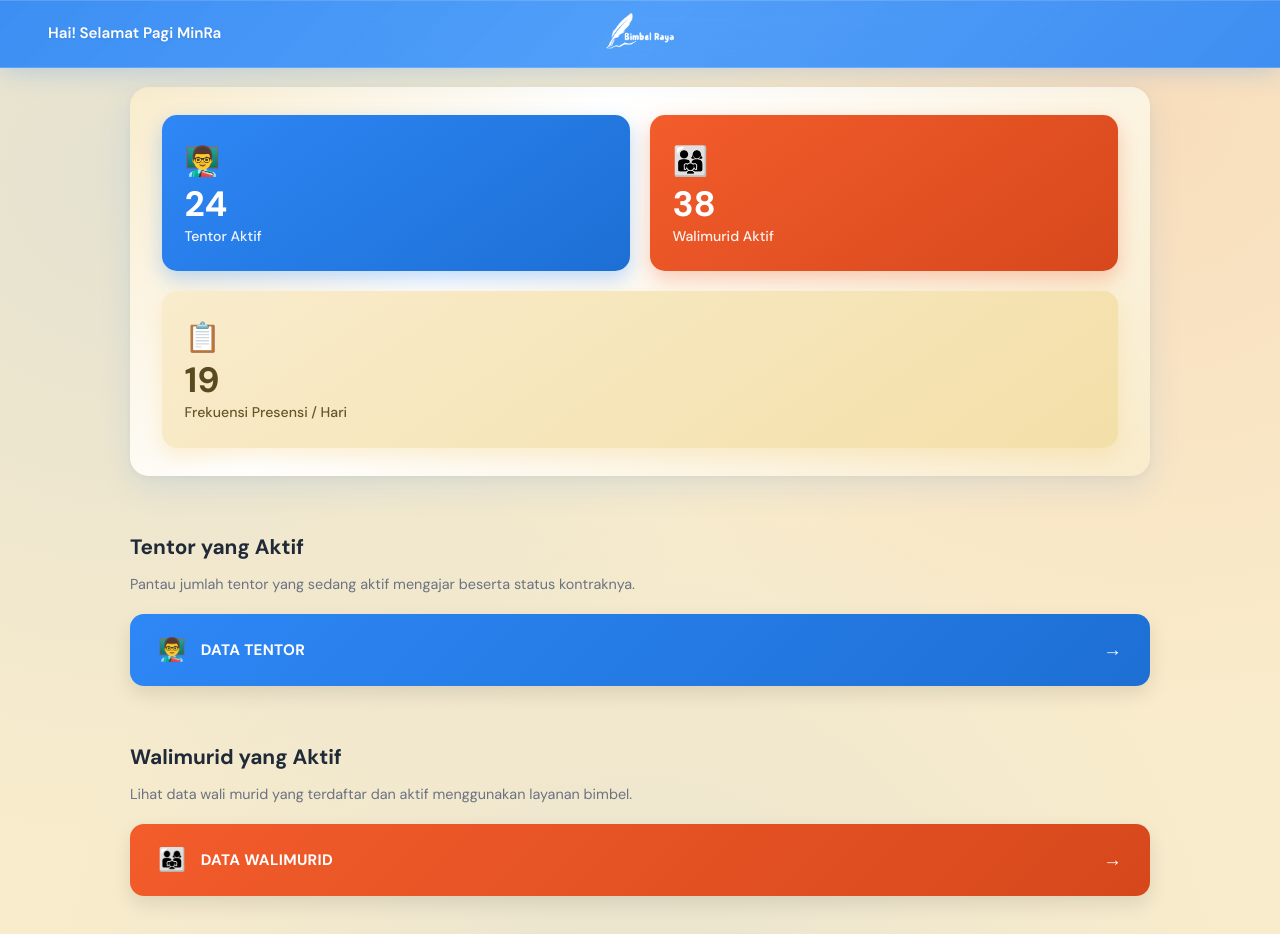
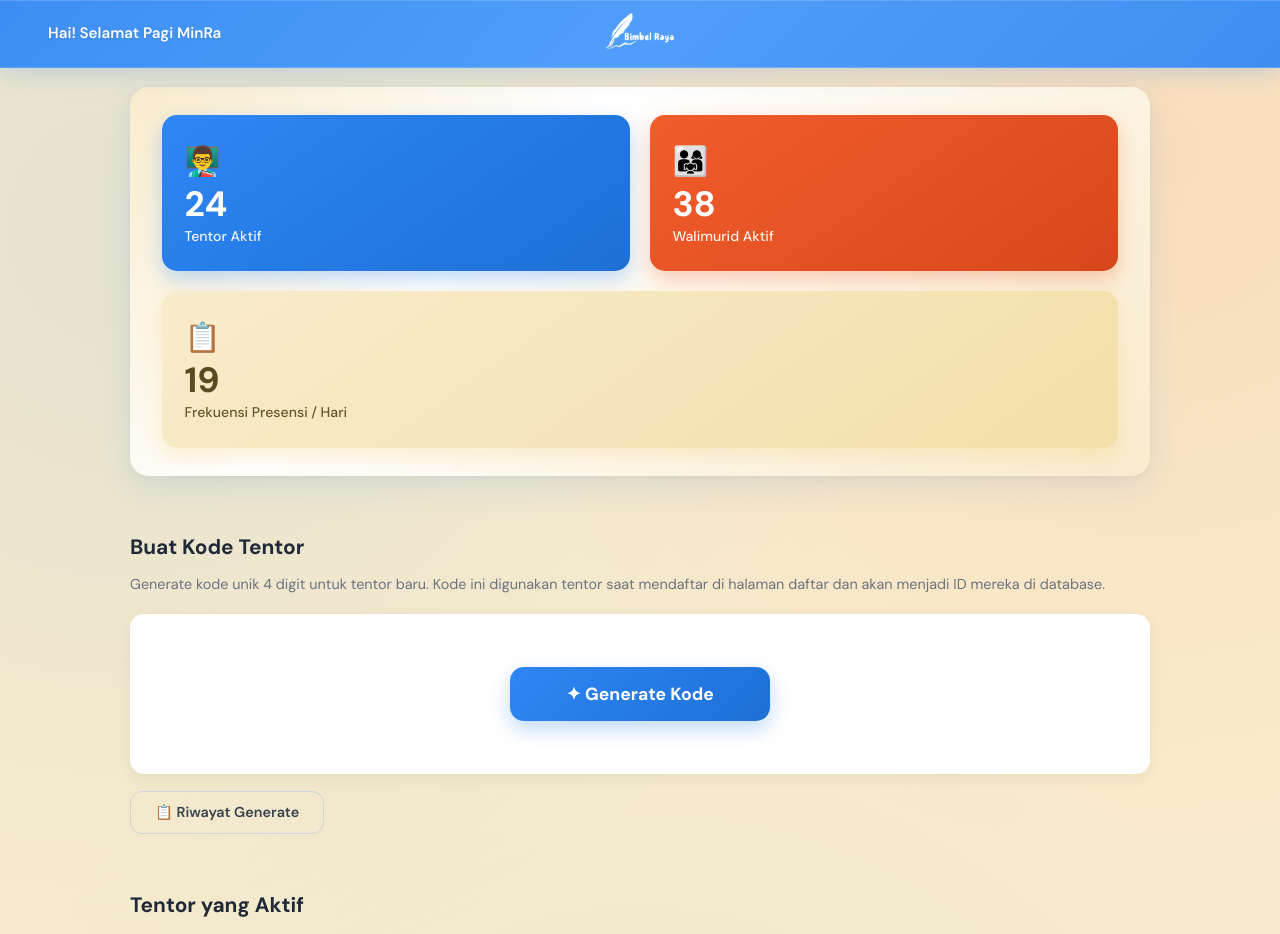
Before and after one commit to Argyaboy20/bimbelraya, a Vue app: page /admin/dashboard in a window 1280 px wide. Shown: the top 934 px of the page. Built offline with nearby package versions, Linux system fonts and the light colour scheme; sample sign-in values are in the browser's storage.

Commit message:
tambah section generate kode tentor

```diff
--- a/src/views/admin/Dashboard.vue
+++ b/src/views/admin/Dashboard.vue
@@ -13,6 +13,67 @@
         :walimurid-aktif="dummyStats.walimuridAktif"
         :frekuensi-presensi="dummyStats.frekuensiPresensi"
       />
+
+      <!-- ===== SECTION: BUAT KODE TENTOR ===== -->
+      <section class="dashboard-section">
+        <h2 class="section-title">Buat Kode Tentor</h2>
+        <p class="section-desc">
+          Generate kode unik 4 digit untuk tentor baru. Kode ini digunakan tentor
+          saat mendaftar di halaman daftar dan akan menjadi ID mereka di database.
+        </p>
+
+        <!-- Area generate -->
+        <div class="kode-box">
+
+          <!-- State awal: tombol generate -->
+          <div v-if="kodeState === 'idle'" class="kode-idle">
+            <button class="btn-generate" @click="generateKode">✦ Generate Kode</button>
+          </div>
+
+          <!-- State loading: proses generate -->
+          <div v-if="kodeState === 'loading'" class="kode-loading">
+            <div class="spinner"></div>
+            <p class="loading-text">Membuat kode tentor...</p>
+          </div>
+
+          <!-- State result: tampilkan kode + tombol tolak/setuju -->
+          <div v-if="kodeState === 'result'" class="kode-result">
+            <p class="kode-label">Kode Tentor yang Digenerate:</p>
+            <div class="kode-display">{{ generatedKode }}</div>
+            <div class="kode-actions">
+              <button class="btn-kode tolak" @click="tolakKode">✕ TOLAK</button>
+              <button class="btn-kode setuju" @click="setujuKode">✓ SETUJU</button>
+            </div>
+          </div>
+
+        </div>
+
+        <!-- Riwayat Generate -->
+        <button class="btn-riwayat" @click="showRiwayat = true">
+          📋 Riwayat Generate
+        </button>
+      </section>
+
+      <!-- ===== MODAL RIWAYAT ===== -->
+      <div v-if="showRiwayat" class="modal-overlay" @click.self="showRiwayat = false">
+        <div class="modal-box">
+          <div class="modal-header">
+            <h3 class="modal-title">Riwayat Generate Kode Tentor</h3>
+            <button class="modal-close" @click="showRiwayat = false">✕</button>
+          </div>
+          <div class="modal-body">
+            <p v-if="riwayatKode.length === 0" class="riwayat-empty">
+              Belum ada kode tentor yang di-generate
+            </p>
+            <div v-else class="riwayat-list">
+              <div v-for="(item, i) in riwayatKode" :key="i" class="riwayat-item">
+                <span class="riwayat-kode">{{ item.kode }}</span>
+                <span class="riwayat-tanggal">{{ item.tanggal }}</span>
+              </div>
+            </div>
+          </div>
+        </div>
+      </div>
 
       <!-- ===== SECTION: TENTOR YANG AKTIF ===== -->
       <section class="dashboard-section">
@@ -58,7 +119,7 @@
 </template>
 
 <script setup>
-import { reactive } from 'vue'
+import { reactive, ref } from 'vue'
 import Navbar from '@/components/Navbar.vue'
 import CardStatistik from '@/components/CardStatistik.vue'
 
@@ -80,6 +141,49 @@ const dummyStats = reactive({
   walimuridAktif: 38,
   frekuensiPresensi: 19
 })
+
+// ===== KODE TENTOR GENERATOR =====
+// 2 digit belakang = tahun berjalan otomatis (misal 2026 → "26")
+const tahunSingkat = new Date().getFullYear().toString().slice(-2)
+
+const kodeState = ref('idle') // 'idle' | 'loading' | 'result'
+const generatedKode = ref('')
+const showRiwayat = ref(false)
+const riwayatKode = ref([])
+
+// Generate: 2 digit random (10-99) + 2 digit tahun, misal "1726"
+const generateKode = () => {
+  kodeState.value = 'loading'
+  setTimeout(() => {
+    const randomDua = Math.floor(Math.random() * 90 + 10).toString()
+    generatedKode.value = randomDua + tahunSingkat
+    kodeState.value = 'result'
+  }, 1200) // simulasi proses 1.2 detik
+}
+
+const tolakKode = () => {
+  // Tolak: buang kode, kembali ke idle. TIDAK masuk ke database maupun riwayat
+  generatedKode.value = ''
+  kodeState.value = 'idle'
+}
+
+const setujuKode = () => {
+  // Setuju: simpan ke riwayat + masuk ke database (nanti disambung API)
+  // ============================================
+  // Nanti diganti API call:
+  // await fetch('/api/admin/kode-tentor', {
+  //   method: 'POST',
+  //   body: JSON.stringify({ kode: generatedKode.value })
+  // })
+  // ============================================
+  const tanggalSekarang = new Date().toLocaleDateString('id-ID', {
+    day: 'numeric', month: 'long', year: 'numeric',
+    hour: '2-digit', minute: '2-digit'
+  })
+  riwayatKode.value.unshift({ kode: generatedKode.value, tanggal: tanggalSekarang })
+  generatedKode.value = ''
+  kodeState.value = 'idle'
+}
 </script>
 
 <style scoped>
@@ -170,6 +274,214 @@ const dummyStats = reactive({
   color: #5a4a1f;
 }
 
+/* ===== SECTION KODE TENTOR ===== */
+.kode-box {
+  background: #fff;
+  border-radius: 14px;
+  padding: 1.25rem;
+  box-shadow: 0 4px 16px rgba(0,0,0,0.06);
+  margin-bottom: 0.85rem;
+  min-height: 100px;
+  display: flex;
+  align-items: center;
+  justify-content: center;
+}
+
+/* Idle */
+.btn-generate {
+  padding: 0.75rem 2rem;
+  border-radius: 12px;
+  border: none;
+  background: linear-gradient(135deg, #2E87F6 0%, #1d6fd4 100%);
+  color: #fff;
+  font-size: 0.95rem;
+  font-weight: 700;
+  cursor: pointer;
+  box-shadow: 0 8px 20px rgba(46,135,246,0.3);
+  transition: transform 0.2s, box-shadow 0.2s;
+}
+.btn-generate:hover {
+  transform: translateY(-2px);
+  box-shadow: 0 12px 26px rgba(46,135,246,0.4);
+}
+
+/* Loading */
+.kode-loading {
+  display: flex;
+  flex-direction: column;
+  align-items: center;
+  gap: 0.75rem;
+}
+.spinner {
+  width: 36px;
+  height: 36px;
+  border: 3.5px solid #e5e7eb;
+  border-top-color: #2E87F6;
+  border-radius: 50%;
+  animation: spin 0.8s linear infinite;
+}
+@keyframes spin {
+  to { transform: rotate(360deg); }
+}
+.loading-text {
+  font-size: 0.82rem;
+  color: #6b7280;
+  margin: 0;
+}
+
+/* Result */
+.kode-result {
+  display: flex;
+  flex-direction: column;
+  align-items: center;
+  gap: 0.75rem;
+  width: 100%;
+}
+.kode-label {
+  font-size: 0.78rem;
+  color: #6b7280;
+  margin: 0;
+}
+.kode-display {
+  font-size: 2.5rem;
+  font-weight: 700;
+  letter-spacing: 0.4em;
+  color: #1f2937;
+  background: #f0f7ff;
+  border: 2px dashed #2E87F6;
+  border-radius: 12px;
+  padding: 0.6rem 2rem;
+}
+.kode-actions {
+  display: flex;
+  gap: 0.75rem;
+  width: 100%;
+  max-width: 280px;
+}
+.btn-kode {
+  flex: 1;
+  padding: 0.65rem;
+  border-radius: 10px;
+  border: none;
+  font-size: 0.82rem;
+  font-weight: 700;
+  cursor: pointer;
+  transition: opacity 0.2s, transform 0.2s;
+}
+.btn-kode:hover {
+  opacity: 0.87;
+  transform: translateY(-1px);
+}
+.btn-kode.tolak {
+  background: #fee2e2;
+  color: #b91c1c;
+}
+.btn-kode.setuju {
+  background: linear-gradient(135deg, #2E87F6, #1d6fd4);
+  color: #fff;
+}
+
+/* Riwayat button */
+.btn-riwayat {
+  background: none;
+  border: 1.5px solid #d1d5db;
+  border-radius: 10px;
+  padding: 0.5rem 1rem;
+  font-size: 0.8rem;
+  font-weight: 600;
+  color: #374151;
+  cursor: pointer;
+  transition: border-color 0.2s, color 0.2s;
+  margin-top: 0.25rem;
+}
+.btn-riwayat:hover {
+  border-color: #2E87F6;
+  color: #2E87F6;
+}
+
+/* ===== MODAL ===== */
+.modal-overlay {
+  position: fixed;
+  inset: 0;
+  background: rgba(0,0,0,0.4);
+  backdrop-filter: blur(4px);
+  -webkit-backdrop-filter: blur(4px);
+  display: flex;
+  align-items: center;
+  justify-content: center;
+  z-index: 999;
+}
+.modal-box {
+  background: #fff;
+  border-radius: 18px;
+  width: 90%;
+  max-width: 420px;
+  max-height: 80vh;
+  display: flex;
+  flex-direction: column;
+  box-shadow: 0 20px 50px rgba(0,0,0,0.2);
+  overflow: hidden;
+}
+.modal-header {
+  display: flex;
+  align-items: center;
+  justify-content: space-between;
+  padding: 1rem 1.25rem;
+  border-bottom: 1px solid #e5e7eb;
+}
+.modal-title {
+  font-size: 0.95rem;
+  font-weight: 700;
+  color: #1f2937;
+  margin: 0;
+}
+.modal-close {
+  background: none;
+  border: none;
+  font-size: 1rem;
+  color: #6b7280;
+  cursor: pointer;
+  padding: 0.25rem;
+  transition: color 0.2s;
+}
+.modal-close:hover {
+  color: #1f2937;
+}
+.modal-body {
+  padding: 1rem 1.25rem;
+  overflow-y: auto;
+}
+.riwayat-empty {
+  text-align: center;
+  font-size: 0.82rem;
+  color: #9ca3af;
+  padding: 1.5rem 0;
+}
+.riwayat-list {
+  display: flex;
+  flex-direction: column;
+  gap: 0.6rem;
+}
+.riwayat-item {
+  display: flex;
+  justify-content: space-between;
+  align-items: center;
+  padding: 0.65rem 0.9rem;
+  background: #f9fafb;
+  border-radius: 10px;
+  border-left: 3px solid #2E87F6;
+}
+.riwayat-kode {
+  font-size: 1rem;
+  font-weight: 700;
+  color: #1f2937;
+  letter-spacing: 0.15em;
+}
+.riwayat-tanggal {
+  font-size: 0.72rem;
+  color: #6b7280;
+}
+
 /* =====================================================
    BREAKPOINTS (sama seperti LandingPage.vue, LoginPage.vue,
    SignInPage.vue, LoginAdmin.vue)
@@ -207,6 +519,42 @@ const dummyStats = reactive({
   .card-arrow {
     font-size: 1.05rem;
   }
+
+  .kode-box {
+    padding: 1.75rem;
+    min-height: 120px;
+  }
+  .btn-generate {
+    padding: 0.85rem 2.5rem;
+    font-size: 1rem;
+  }
+  .kode-display {
+    font-size: 3rem;
+    padding: 0.75rem 2.5rem;
+  }
+  .kode-actions {
+    max-width: 320px;
+  }
+  .btn-kode {
+    padding: 0.75rem;
+    font-size: 0.88rem;
+  }
+  .btn-riwayat {
+    font-size: 0.85rem;
+    padding: 0.6rem 1.25rem;
+  }
+  .modal-box {
+    max-width: 460px;
+  }
+  .modal-title {
+    font-size: 1rem;
+  }
+  .riwayat-kode {
+    font-size: 1.05rem;
+  }
+  .riwayat-tanggal {
+    font-size: 0.76rem;
+  }
 }
 
 /* ===== DESKTOP (≥ 768px) ===== */
@@ -237,6 +585,66 @@ const dummyStats = reactive({
   }
   .card-arrow {
     font-size: 1.1rem;
+  }
+
+  .kode-box {
+    padding: 2rem;
+    min-height: 140px;
+  }
+  .btn-generate {
+    padding: 0.9rem 3rem;
+    font-size: 1.05rem;
+    border-radius: 14px;
+  }
+  .kode-label {
+    font-size: 0.85rem;
+  }
+  .kode-display {
+    font-size: 3.2rem;
+    padding: 0.85rem 3rem;
+    border-radius: 14px;
+  }
+  .kode-actions {
+    max-width: 360px;
+    gap: 1rem;
+  }
+  .btn-kode {
+    padding: 0.8rem;
+    font-size: 0.9rem;
+    border-radius: 12px;
+  }
+  .btn-riwayat {
+    font-size: 0.88rem;
+    padding: 0.65rem 1.4rem;
+    border-radius: 12px;
+  }
+  .modal-box {
+    max-width: 500px;
+  }
+  .modal-header {
+    padding: 1.25rem 1.5rem;
+  }
+  .modal-title {
+    font-size: 1.05rem;
+  }
+  .modal-body {
+    padding: 1.25rem 1.5rem;
+  }
+  .riwayat-item {
+    padding: 0.75rem 1rem;
+  }
+  .riwayat-kode {
+    font-size: 1.1rem;
+  }
+  .riwayat-tanggal {
+    font-size: 0.78rem;
+  }
+  .spinner {
+    width: 40px;
+    height: 40px;
+  }
+  .loading-text {
+    font-size: 0.88rem;
   }
 }
 
@@ -270,5 +678,39 @@ const dummyStats = reactive({
   .card-arrow {
     font-size: 1.15rem;
   }
+
+  .kode-box {
+    padding: 2.25rem 2.5rem;
+    min-height: 160px;
+  }
+  .btn-generate {
+    padding: 1rem 3.5rem;
+    font-size: 1.1rem;
+  }
+  .kode-display {
+    font-size: 3.5rem;
+    padding: 1rem 3.5rem;
+    letter-spacing: 0.5em;
+  }
+  .kode-actions {
+    max-width: 400px;
+  }
+  .btn-kode {
+    padding: 0.85rem;
+    font-size: 0.95rem;
+  }
+  .btn-riwayat {
+    font-size: 0.9rem;
+    padding: 0.7rem 1.5rem;
+  }
+  .modal-box {
+    max-width: 520px;
+  }
+  .riwayat-kode {
+    font-size: 1.15rem;
+  }
+  .riwayat-tanggal {
+    font-size: 0.8rem;
+  }
 }
 </style>
```
